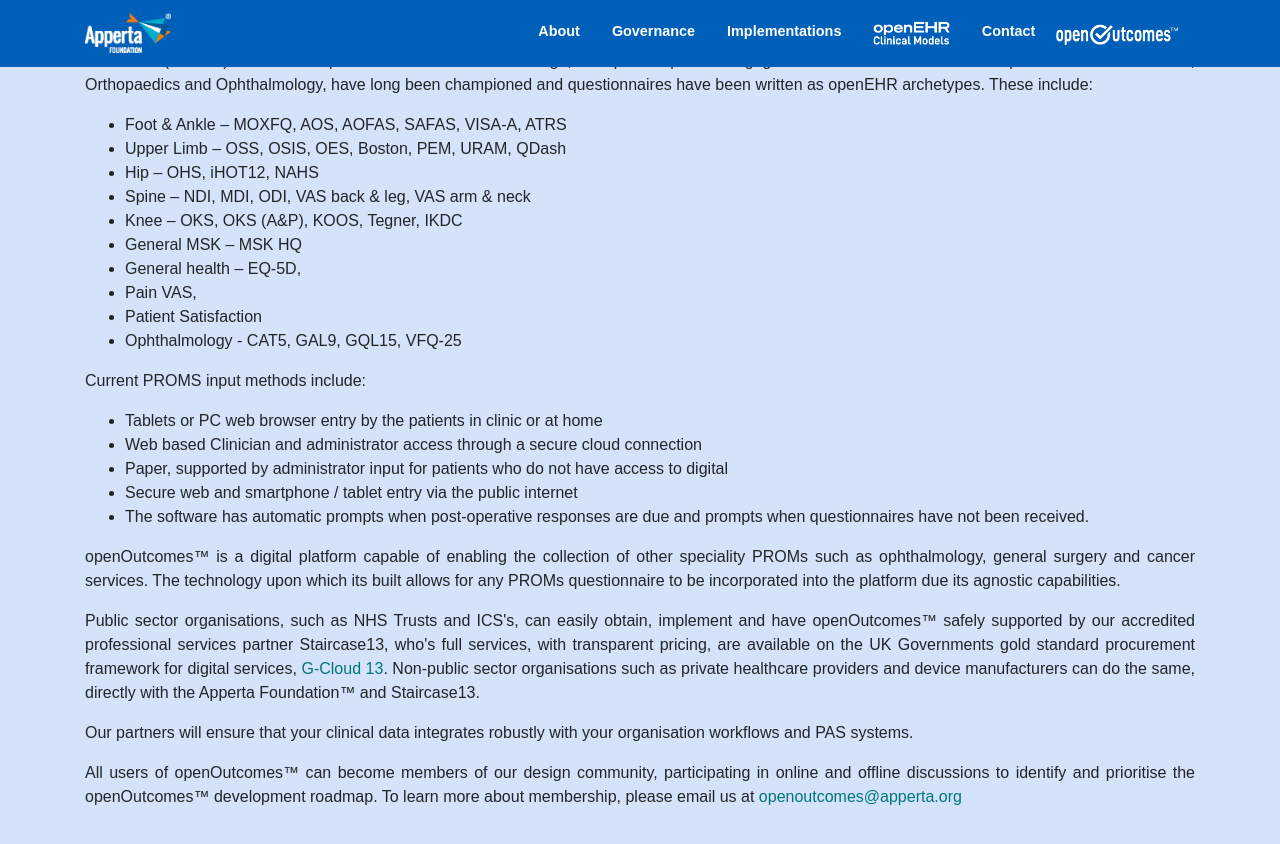
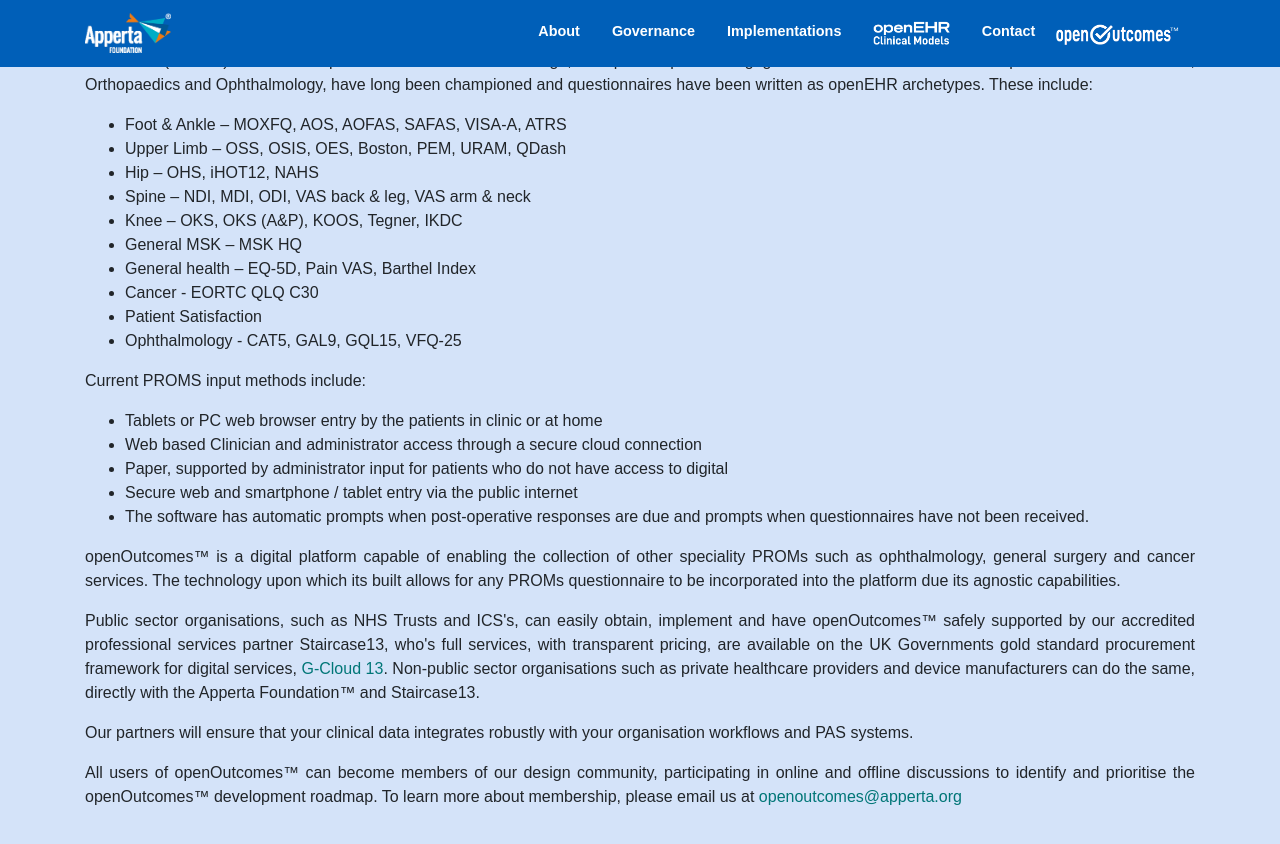
Before and after one commit to openoutcomes/openoutcomes.github.io, a Jekyll site: the page built from index.html, in a window 1280 px wide and 900 px high, scrolled down 1203 px. Shown: the top 844 px of the window. Built offline with Jekyll 4.4.1, drawn with Linux system fonts in a browser that asks for light colours; nearby versions of some CDN libraries; some web fonts are replaced.

Commit message:
update/PROMS

```diff
--- a/index.html
+++ b/index.html
@@ -42,8 +42,8 @@
     <li>Spine – NDI, MDI, ODI, VAS back & leg, VAS arm & neck </li>
     <li>Knee – OKS, OKS (A&P), KOOS, Tegner, IKDC </li>
     <li>General MSK – MSK HQ </li>
-    <li>General health – EQ-5D,  </li>
-    <li>Pain VAS,  </li>
+    <li>General health – EQ-5D, Pain VAS, Barthel Index</li>
+    <li>Cancer - EORTC QLQ C30</li>
     <li>Patient Satisfaction</li>
     <li>Ophthalmology - CAT5, GAL9, GQL15, VFQ-25</li>
 </ul>
```
Also changed, not shown: _includes/page-header.html (deleted, +0 -47 lines).
